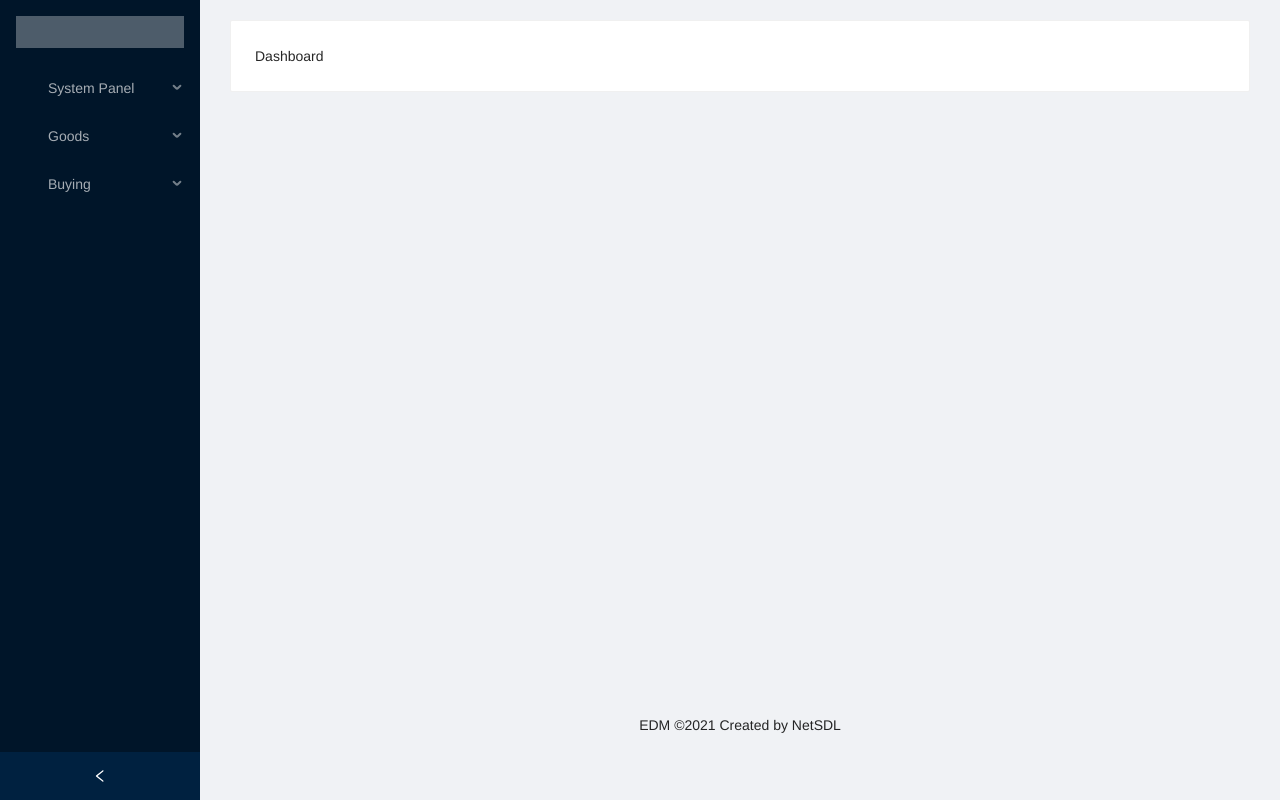
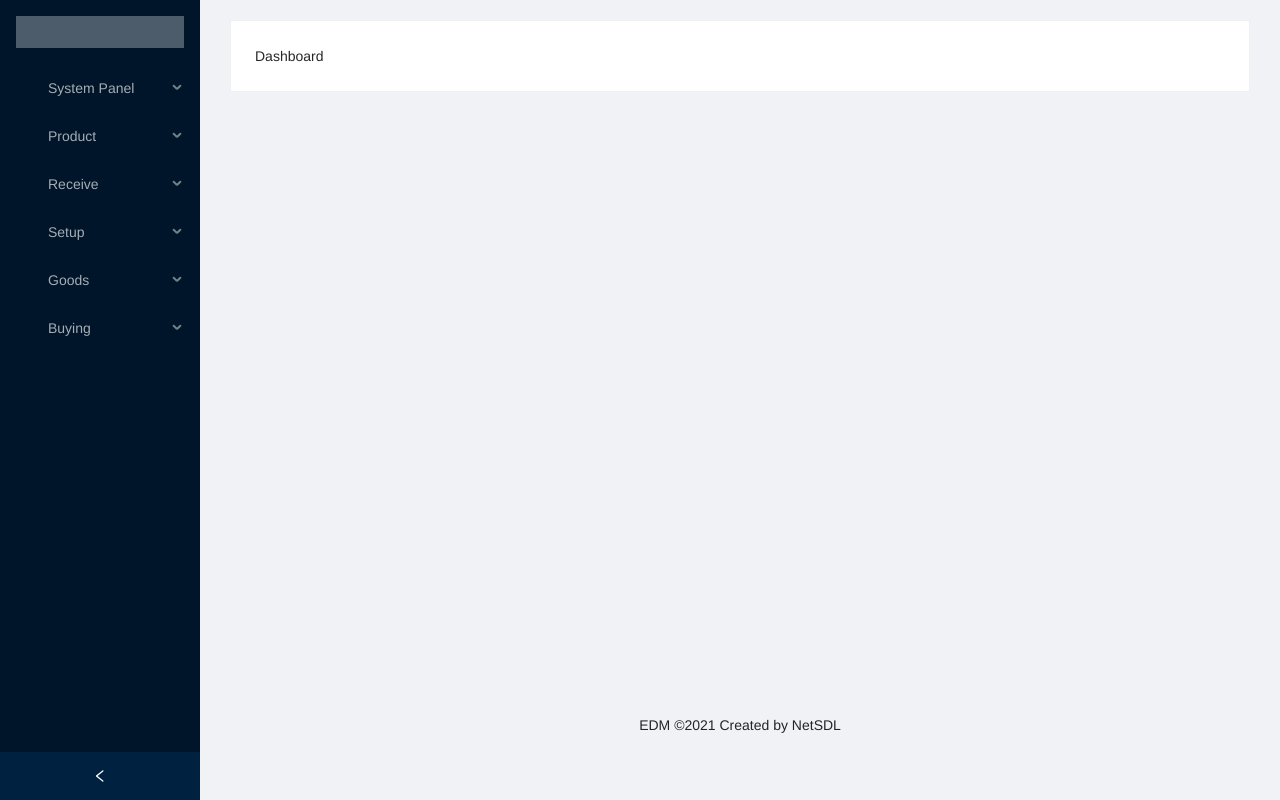
Before and after one commit to chen09/amiec-bo, a Vue app: page /export/dashboard/home in a window 1280 px wide. Built offline with nearby package versions, Linux system fonts and the light colour scheme.

Commit message:
no message

```diff
--- a/src/components/views/shared/buying/detail.vue
+++ b/src/components/views/shared/buying/detail.vue
@@ -264,7 +264,7 @@ import {detailColumnDefinitions} from './detail-columns'
 import {reactive, ref, UnwrapRef, watch} from 'vue'
 import {Moment} from 'moment';
 
-// import GoodsItem from '@/views/shared/demos/goods/goods-item.vue'
+// import GoodsItem from '@/views/shared/demos/goods/goods-order.vue'
 const tableRef = ref<InstanceType<typeof DynamicTable>>()
 const purchase_no = ref()
 
--- a/src/components/views/shared/buying/list.vue
+++ b/src/components/views/shared/buying/list.vue
@@ -98,7 +98,7 @@ import mockData from './mockData.json'
 import {listColumnDefinitions} from './list-columns'
 import {reactive, ref} from 'vue'
 import {getBuyingList} from '@/utils/api/buying'
-// import GoodsItem from '@/views/shared/demos/goods/goods-item.vue'
+// import GoodsItem from '@/views/shared/demos/goods/goods-order.vue'
 
 const tableRef = ref<InstanceType<typeof DynamicTable>>()
 const itemRefs = ref({})
--- a/src/components/views/shared/goods/list.vue
+++ b/src/components/views/shared/goods/list.vue
@@ -26,7 +26,7 @@ export default defineComponent({
 import mockData from './mockData.json'
 import { columnDefinitions } from './columns'
 import { reactive } from 'vue'
-// import GoodsItem from '@/views/shared/demos/goods/goods-item.vue'
+// import GoodsItem from '@/views/shared/demos/goods/goods-order.vue'
 
 const dataSource = reactive(mockData)
 const columns = columnDefinitions.map((n) => ({ width: 120, ...n }))
--- /dev/null
+++ b/src/components/views/shared/product/item.vue
@@ -0,0 +1,18 @@
+<template>
+  item
+</template>
+
+<script lang="ts">
+import {defineComponent} from 'vue'
+
+export default defineComponent({
+  name: 'ProductItem'
+})
+</script>
+
+<script setup lang="ts">
+import {reactive} from 'vue'
+
+</script>
+
+<style scoped></style>
--- /dev/null
+++ b/src/components/views/shared/product/serial.vue
@@ -0,0 +1,18 @@
+<template>
+  serial
+</template>
+
+<script lang="ts">
+import {defineComponent} from 'vue'
+
+export default defineComponent({
+  name: 'ProductSerial'
+})
+</script>
+
+<script setup lang="ts">
+import {reactive} from 'vue'
+
+</script>
+
+<style scoped></style>
--- /dev/null
+++ b/src/components/views/shared/product/sku.vue
@@ -0,0 +1,18 @@
+<template>
+  sku
+</template>
+
+<script lang="ts">
+import {defineComponent} from 'vue'
+
+export default defineComponent({
+  name: 'ProductSku'
+})
+</script>
+
+<script setup lang="ts">
+import {reactive} from 'vue'
+
+</script>
+
+<style scoped></style>
--- /dev/null
+++ b/src/components/views/shared/receive/detail.vue
@@ -0,0 +1,18 @@
+<template>
+  Receive Detail
+</template>
+
+<script lang="ts">
+import {defineComponent} from 'vue'
+
+export default defineComponent({
+  name: 'ReceiveDetail'
+})
+</script>
+
+<script setup lang="ts">
+import {reactive} from 'vue'
+
+</script>
+
+<style scoped></style>
--- /dev/null
+++ b/src/components/views/shared/receive/order.vue
@@ -0,0 +1,18 @@
+<template>
+  Receive Order
+</template>
+
+<script lang="ts">
+import {defineComponent} from 'vue'
+
+export default defineComponent({
+  name: 'ReceiveOrder'
+})
+</script>
+
+<script setup lang="ts">
+import {reactive} from 'vue'
+
+</script>
+
+<style scoped></style>
--- /dev/null
+++ b/src/components/views/shared/setup/auth.vue
@@ -0,0 +1,18 @@
+<template>
+  Setup Auth
+</template>
+
+<script lang="ts">
+import {defineComponent} from 'vue'
+
+export default defineComponent({
+  name: 'SetupAuth'
+})
+</script>
+
+<script setup lang="ts">
+import {reactive} from 'vue'
+
+</script>
+
+<style scoped></style>
--- a/src/router/index.ts
+++ b/src/router/index.ts
@@ -24,12 +24,108 @@ export const routes: Array<RouteRecordRaw> = [
                 },
                 children: [
                     {
-                        path: 'home', name: 'dashboard-home', component: () => import('@/components/views/shared/dashboard/index.vue'),
+                        path: 'home',
+                        name: 'dashboard-home',
+                        component: () => import('@/components/views/shared/dashboard/index.vue'),
                         meta: {
                             title: 'Home',
                             icon: 'icon-dianshang'
                         }
                     },
+                ]
+            },
+            {
+                path: 'product',
+                name: 'Product',
+                redirect: '/product/item',
+                component: () => import('@/components/transition/router-transition.vue'),
+                meta: {
+                    title: 'Product',
+                    icon: 'icon-shangpin'
+                },
+                children: [
+                    {
+                        path: 'item',
+                        name: 'product-item',
+                        component: () => import('@/components/views/shared/product/item.vue'),
+                        meta: {
+                            title: 'Product Item',
+                            icon: 'icon-list'
+                        }
+                    },
+                    {
+                        path: 'sku',
+                        name: 'product-sku',
+                        component: () => import('@/components/views/shared/product/sku.vue'),
+                        meta: {
+                            title: 'Product Sku',
+                            icon: 'icon-list'
+                        }
+                    }
+                    , {
+                        path: 'serial',
+                        name: 'product-serial',
+                        component: () => import('@/components/views/shared/product/serial.vue'),
+                        meta: {
+                            title: 'Product Serial',
+                            icon: 'icon-list'
+                        }
+                    }
+
+                ]
+            },
+            {
+                path: 'receive',
+                name: 'Receive',
+                redirect: '/receive/order',
+                component: () => import('@/components/transition/router-transition.vue'),
+                meta: {
+                    title: 'Receive',
+                    icon: 'icon-shangpin'
+                },
+                children: [
+                    {
+                        path: 'order',
+                        name: 'receive-order',
+                        component: () => import('@/components/views/shared/receive/order.vue'),
+                        meta: {
+                            title: 'Receive Order',
+                            icon: 'icon-list'
+                        }
+                    },
+                    {
+                        path: 'detail',
+                        name: 'receive-detail',
+                        component: () => import('@/components/views/shared/receive/detail.vue'),
+                        meta: {
+                            title: 'Receive Detail',
+                            icon: 'icon-list'
+                        }
+                    },
+
+                ]
+            },
+            {
+                path: 'setup',
+                name: 'Setup',
+                redirect: '/setup/auth',
+                component: () => import('@/components/transition/router-transition.vue'),
+                meta: {
+                    title: 'Setup',
+                    icon: 'icon-shangpin'
+                },
+                children: [
+                    {
+                        path: 'auth',
+                        name: 'setup-auth',
+                        component: () => import('@/components/views/shared/setup/auth.vue'),
+                        meta: {
+                            title: 'Setup Auth',
+                            icon: 'icon-list'
+                        }
+                    },
+
+
                 ]
             },
             {
@@ -43,7 +139,9 @@ export const routes: Array<RouteRecordRaw> = [
                 },
                 children: [
                     {
-                        path: 'list', name: 'goods-list', component: () => import('@/components/views/shared/goods/list.vue'),
+                        path: 'list',
+                        name: 'goods-list',
+                        component: () => import('@/components/views/shared/goods/list.vue'),
                         meta: {
                             title: 'Goods List',
                             icon: 'icon-list'
@@ -62,14 +160,16 @@ export const routes: Array<RouteRecordRaw> = [
                 },
                 children: [
                     {
-                        path: 'list', name: 'buying-list', component: () => import('@/components/views/shared/buying/list.vue'),
+                        path: 'list',
+                        name: 'buying-list',
+                        component: () => import('@/components/views/shared/buying/list.vue'),
                         meta: {
                             title: 'Buying List',
                             icon: 'icon-list'
                         },
                         // children: [
                         //     {
-                        //         path: 'detail', name: 'buying-detail', component: () => import('@/components/views/shared/buying/detail.vue'),
+                        //         path: 'detail', name: 'buying-detail', component: () => import('@/components/views/shared/buying/auth.vue'),
                         //         meta: {
                         //             title: 'Buying Detail',
                         //             icon: 'icon-dulituihuodingdan'
@@ -78,7 +178,9 @@ export const routes: Array<RouteRecordRaw> = [
                         // ]
                     },
                     {
-                        path: 'list/detail/:id?', name: 'buying-detail', component: () => import('@/components/views/shared/buying/detail.vue'),
+                        path: 'list/detail/:id?',
+                        name: 'buying-detail',
+                        component: () => import('@/components/views/shared/buying/detail.vue'),
                         meta: {
                             title: 'Buying Detail',
                             icon: 'icon-dulituihuodingdan',
```
Also changed, not shown: 1 other file (tests, documents, lock files or other folders).
